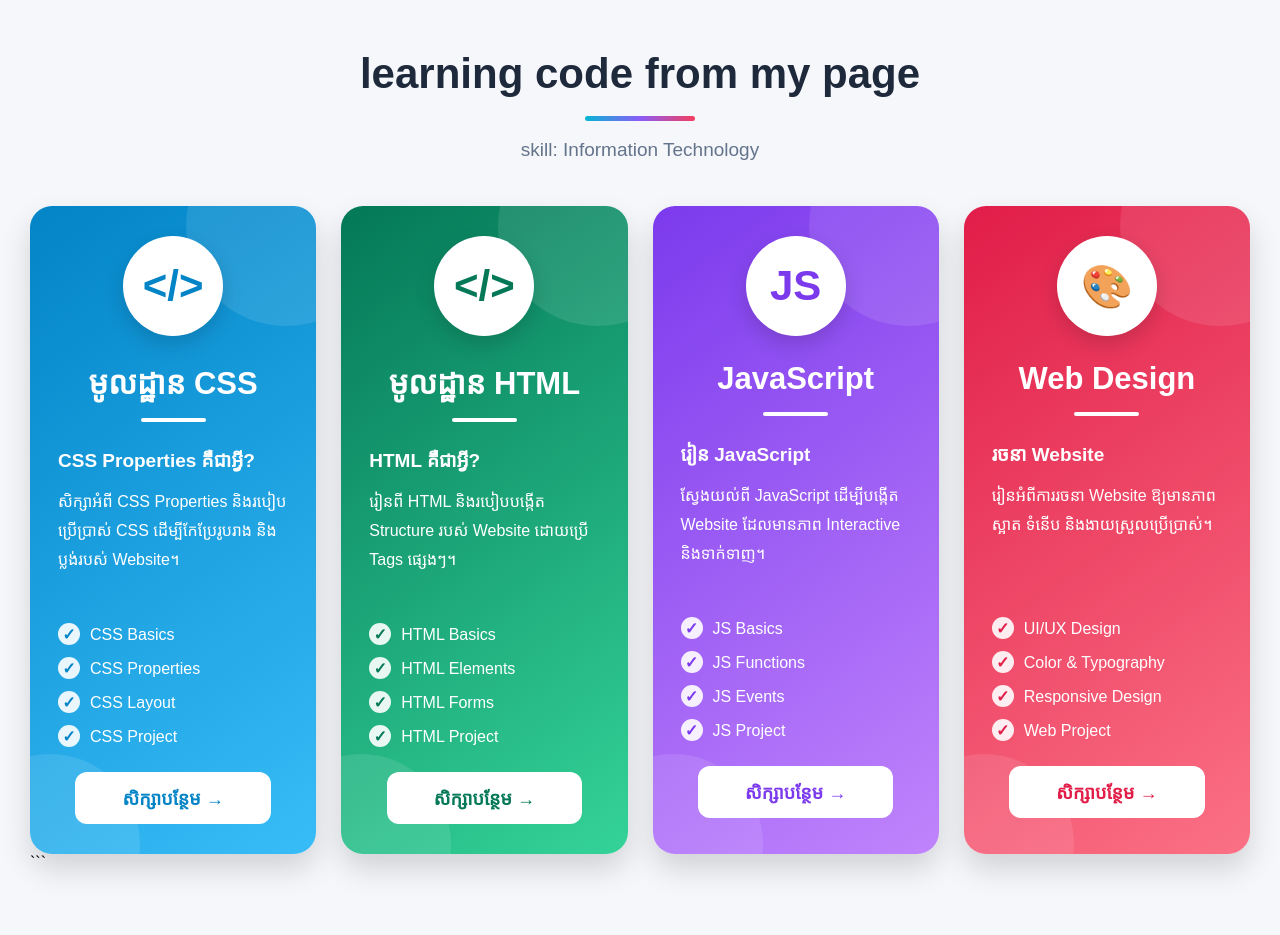
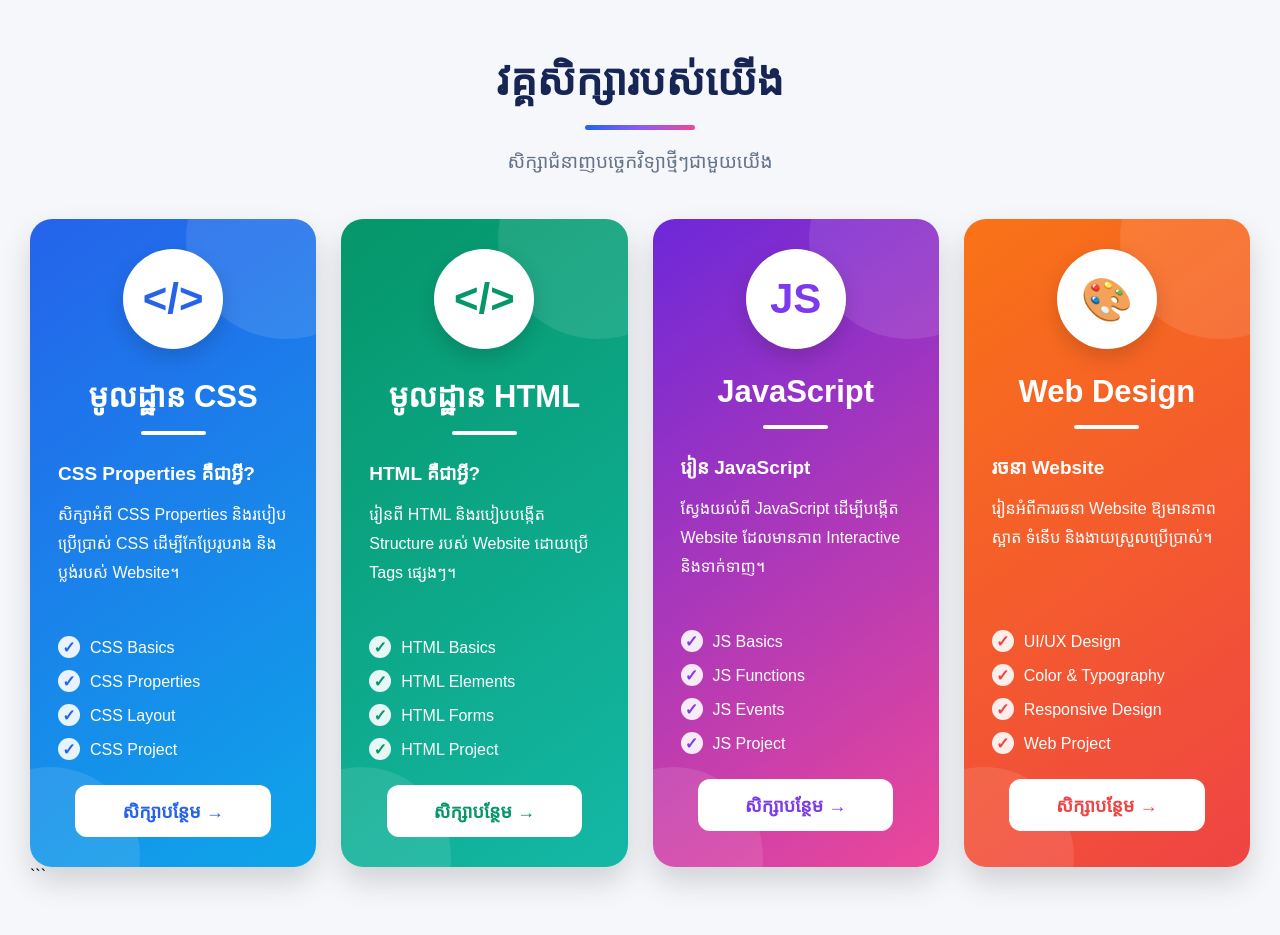
Before and after one commit to vannetol90-oss/yumi8, a plain HTML site: page index.html in a window 1280 px wide. Drawn offline with Linux system fonts and the light colour scheme.

Commit message:
Add files via upload

```diff
--- a/index.html
+++ b/index.html
@@ -29,7 +29,7 @@
 
         .header h1 {
             font-size: 42px;
-            color: #1e293b;
+            color: #172554;
             margin-bottom: 12px;
         }
 
@@ -43,13 +43,11 @@
             height: 5px;
             margin: 18px auto;
             border-radius: 10px;
-
-            /* NEW COLOR */
             background: linear-gradient(
                 90deg,
-                #06b6d4,
+                #2563eb,
                 #8b5cf6,
-                #f43f5e
+                #ec4899
             );
         }
 
@@ -82,41 +80,37 @@
             box-shadow: 0 25px 45px rgba(0, 0, 0, 0.25);
         }
 
-        /* ===== NEW CARD COLORS ===== */
+        /* ===== CARD COLORS ===== */
 
-        /* CSS - Sky Blue */
         .css-card {
             background: linear-gradient(
                 145deg,
-                #0284c7,
-                #38bdf8
+                #2563eb,
+                #0ea5e9
             );
         }
 
-        /* HTML - Emerald */
         .html-card {
             background: linear-gradient(
                 145deg,
-                #047857,
-                #34d399
+                #059669,
+                #14b8a6
             );
         }
 
-        /* JavaScript - Violet */
         .js-card {
             background: linear-gradient(
                 145deg,
-                #7c3aed,
-                #c084fc
+                #6d28d9,
+                #ec4899
             );
         }
 
-        /* Web Design - Rose */
         .design-card {
             background: linear-gradient(
                 145deg,
-                #e11d48,
-                #fb7185
+                #f97316,
+                #ef4444
             );
         }
 
@@ -156,9 +150,7 @@
             margin: 0 auto 25px;
 
             background: white;
-
-            /* NEW ICON COLOR */
-            color: #0284c7;
+            color: #2563eb;
 
             border-radius: 50%;
 
@@ -173,7 +165,7 @@
         }
 
         .html-card .icon {
-            color: #047857;
+            color: #059669;
         }
 
         .js-card .icon {
@@ -181,7 +173,7 @@
         }
 
         .design-card .icon {
-            color: #e11d48;
+            color: #f97316;
         }
 
         /* ===== TEXT ===== */
@@ -225,8 +217,8 @@
 
         .topics li::before {
             content: "✓";
+            display: inline-flex;
 
-            display: inline-flex;
             justify-content: center;
             align-items: center;
 
@@ -234,18 +226,17 @@
             height: 22px;
 
             background: rgba(255,255,255,0.9);
-
-            /* NEW CHECK COLORS */
-            color: #0284c7;
+            color: #2563eb;
 
             border-radius: 50%;
 
             margin-right: 10px;
+
             font-weight: bold;
         }
 
         .html-card .topics li::before {
-            color: #047857;
+            color: #059669;
         }
 
         .js-card .topics li::before {
@@ -253,7 +244,7 @@
         }
 
         .design-card .topics li::before {
-            color: #e11d48;
+            color: #ef4444;
         }
 
         /* ===== BUTTON ===== */
@@ -268,9 +259,7 @@
             padding: 14px;
 
             background: white;
-
-            /* NEW BUTTON COLORS */
-            color: #0284c7;
+            color: #2563eb;
 
             text-align: center;
             text-decoration: none;
@@ -289,7 +278,7 @@
         }
 
         .html-card .btn {
-            color: #047857;
+            color: #059669;
         }
 
         .js-card .btn {
@@ -297,7 +286,7 @@
         }
 
         .design-card .btn {
-            color: #e11d48;
+            color: #ef4444;
         }
 
         /* ===== RESPONSIVE ===== */
@@ -334,12 +323,12 @@
 
     <div class="header">
 
-        <h1>learning code from my page</h1>
+        <h1>វគ្គសិក្សារបស់យើង</h1>
 
         <div class="line"></div>
 
         <p>
-            skill: Information Technology
+            សិក្សាជំនាញបច្ចេកវិទ្យាថ្មីៗជាមួយយើង
         </p>
 
     </div>
@@ -349,7 +338,8 @@
 
     <div class="cards">
 
-        <!-- CSS -->
+
+        <!-- ===== CSS ===== -->
 
         <div class="card css-card">
 
@@ -362,11 +352,15 @@
                     &lt;/&gt;
                 </div>
 
-                <h2>មូលដ្ឋាន CSS</h2>
+                <h2>
+                    មូលដ្ឋាន CSS
+                </h2>
 
                 <div class="small-line"></div>
 
-                <h3>CSS Properties គឺជាអ្វី?</h3>
+                <h3>
+                    CSS Properties គឺជាអ្វី?
+                </h3>
 
                 <p>
                     សិក្សាអំពី CSS Properties
@@ -390,7 +384,7 @@
         </div>
 
 
-        <!-- HTML -->
+        <!-- ===== HTML ===== -->
 
         <div class="card html-card">
 
@@ -403,11 +397,15 @@
                     &lt;/&gt;
                 </div>
 
-                <h2>មូលដ្ឋាន HTML</h2>
+                <h2>
+                    មូលដ្ឋាន HTML
+                </h2>
 
                 <div class="small-line"></div>
 
-                <h3>HTML គឺជាអ្វី?</h3>
+                <h3>
+                    HTML គឺជាអ្វី?
+                </h3>
 
                 <p>
                     រៀនពី HTML និងរបៀបបង្កើត
@@ -430,7 +428,7 @@
         </div>
 
 
-        <!-- JAVASCRIPT -->
+        <!-- ===== JAVASCRIPT ===== -->
 
         <div class="card js-card">
 
@@ -443,11 +441,15 @@
                     JS
                 </div>
 
-                <h2>JavaScript</h2>
+                <h2>
+                    JavaScript
+                </h2>
 
                 <div class="small-line"></div>
 
-                <h3>រៀន JavaScript</h3>
+                <h3>
+                    រៀន JavaScript
+                </h3>
 
                 <p>
                     ស្វែងយល់ពី JavaScript
@@ -471,7 +473,7 @@
         </div>
 
 
-        <!-- WEB DESIGN -->
+        <!-- ===== WEB DESIGN ===== -->
 
         <div class="card design-card">
 
@@ -484,11 +486,15 @@
                     🎨
                 </div>
 
-                <h2>Web Design</h2>
+                <h2>
+                    Web Design
+                </h2>
 
                 <div class="small-line"></div>
 
-                <h3>រចនា Website</h3>
+                <h3>
+                    រចនា Website
+                </h3>
 
                 <p>
                     រៀនអំពីការរចនា Website
```
